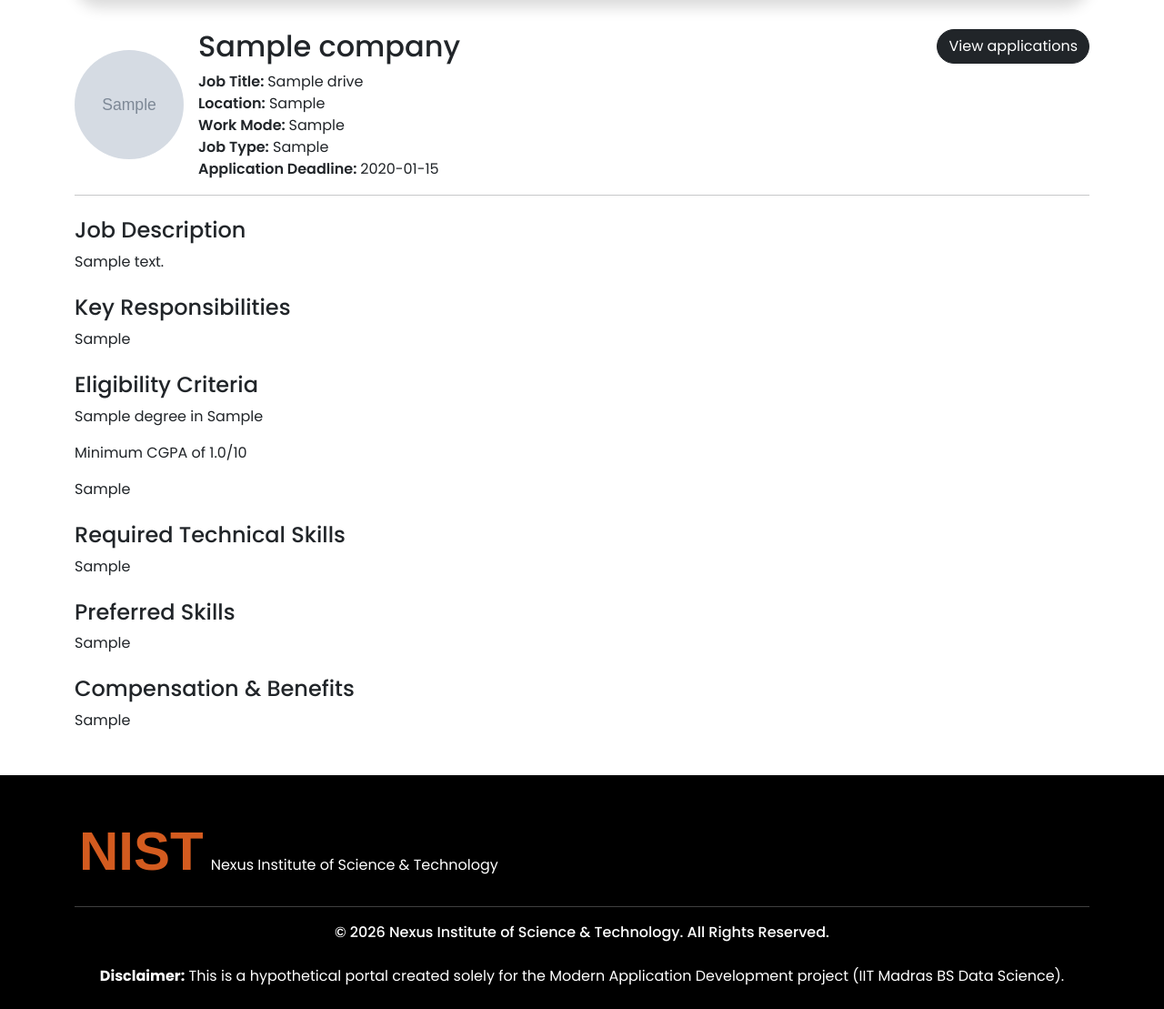
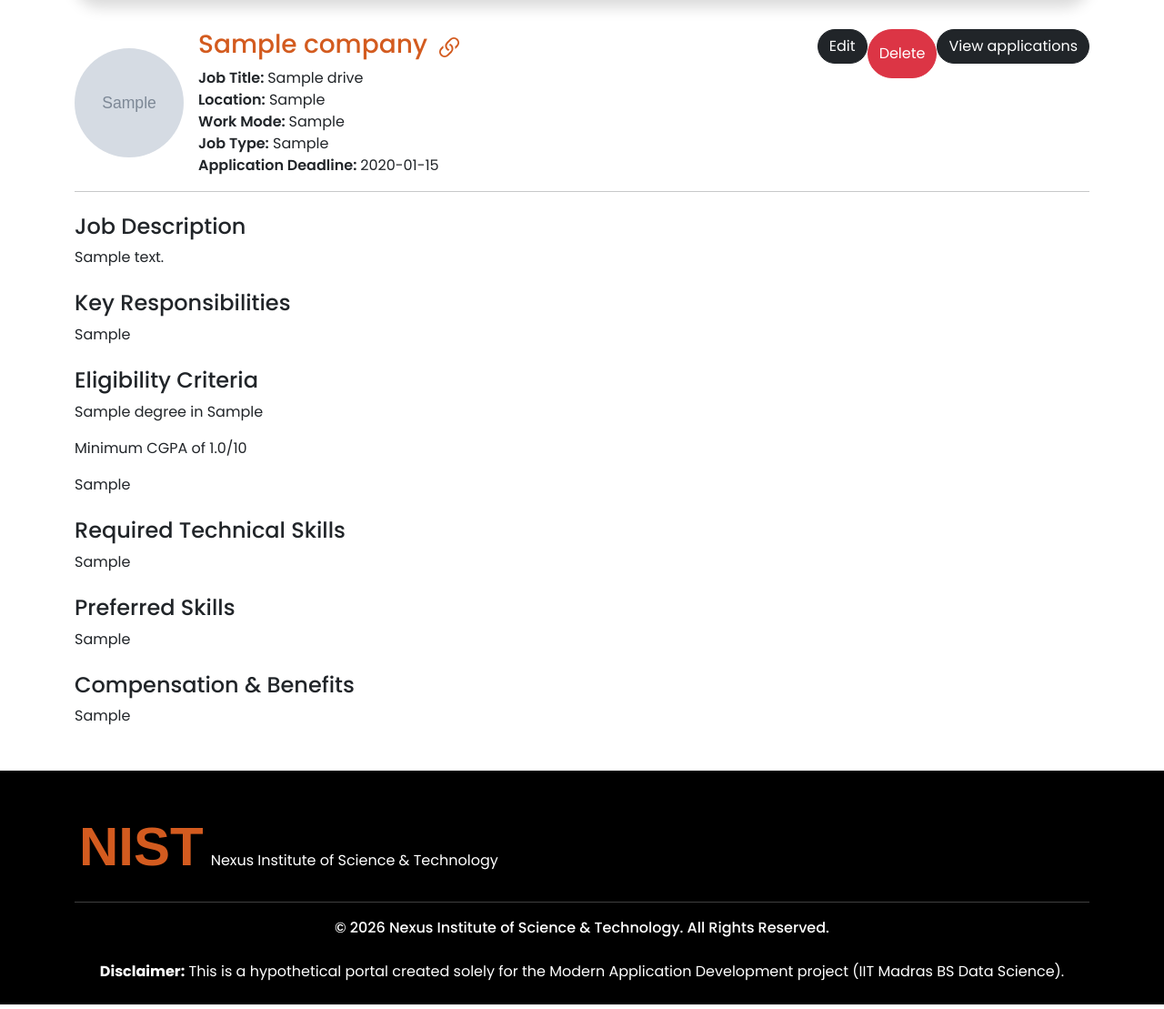
Before and after one commit to sarangkrish27/placement-portal-application-mad1, a Flask app: page /admin/1/details in a window 1280 px wide. Shown: the part 71-1180 px from the top of the page at 91% size. Run offline with Flask 3, Linux system fonts and the light colour scheme; a user stored in the database is signed in; tables that the repository leaves empty hold one stand-in row (values such as "Sample post"); grey boxes marked "Sample" are stand-in pictures; some libraries are stand-ins or nearby versions; some web fonts are replaced.

Commit message:
Company and Drive approve/reject bug FIXED

```diff
--- a/app.py
+++ b/app.py
@@ -30,11 +30,10 @@ def create_app():
     register_blueprints(app)
 
     with app.app_context():
-        from models import User, update_drive_status, reset_application_status_on_blacklist
+        from models import User, update_drive_status
 
         db.create_all()
         update_drive_status()
-        reset_application_status_on_blacklist()
 
         admin = User.query.filter_by(role='admin').first()
         if not admin:
--- a/templates/admin/drive_details.html
+++ b/templates/admin/drive_details.html
@@ -28,7 +28,13 @@
         </div>
 
         <div class="text-box">
-            <h3 style="font-size: 32px;">{{ drive.company.company_name }}</h3>
+            <a style="font-size: 32px; color: #D35B1F;" href="{{ url_for('admin.companyDetails', company_name= drive.company.company_name) }}" class="d-flex align-items-center gap-2 text-decoration-none">
+                <h3>{{ drive.company.company_name }}</h3>
+                <svg xmlns="http://www.w3.org/2000/svg" width="32" height="32" fill="currentColor" class="bi bi-link-45deg" viewBox="0 0 16 16">
+  <path d="M4.715 6.542 3.343 7.914a3 3 0 1 0 4.243 4.243l1.828-1.829A3 3 0 0 0 8.586 5.5L8 6.086a1 1 0 0 0-.154.199 2 2 0 0 1 .861 3.337L6.88 11.45a2 2 0 1 1-2.83-2.83l.793-.792a4 4 0 0 1-.128-1.287z"/>
+  <path d="M6.586 4.672A3 3 0 0 0 7.414 9.5l.775-.776a2 2 0 0 1-.896-3.346L9.12 3.55a2 2 0 1 1 2.83 2.83l-.793.792c.112.42.155.855.128 1.287l1.372-1.372a3 3 0 1 0-4.243-4.243z"/>
+</svg>
+            </a>
             <p><span>Job Title: </span>{{ drive.job_title }}</p>
             <p><span>Location:</span> {{ drive.location }}</p>
             <p><span>Work Mode: </span>{{ drive.work_mode }}</p>
@@ -37,11 +43,21 @@
             {% if drive.status == 'closed' %}
                 <p class="text-danger fw-bold">Application CLOSED</p>
             {% endif %}
+            {% if drive.company.user.is_blacklisted %}
+                <p class="text-danger fw-bold">Drive not available to public, as comapny is blacklisted. Reason: {{ drive.company.user.blacklist_reason }}</p>
+            {% endif %}
         </div>
     </div>
 
     {% if drive.status != 'pending' %}
     <div class="col-12 col-md-4 d-flex justify-content-md-end">
+        <a href="{{ url_for('admin.editCompany', company_id=drive.company.id) }}">
+        <button type="button"class="btn btn-dark rounded-pill">Edit</button>
+    </a>
+    <button type="button" class="btn btn-danger rounded-pill" data-bs-toggle="modal"
+                            data-bs-target="#deleteModel">
+                            Delete
+                        </button>
         <a href="{{ url_for('admin.driveApplications', drive_id=drive.id) }}">
             <button type="button" class="btn btn-dark rounded-pill mb-3 w-100 w-md-auto">
                 View applications
@@ -82,12 +98,12 @@
     </div>
         {% if drive.status == 'pending' %}
         <div class="btn-box d-flex justify-content-end gap-3">
-            <form action="{{ url_for('reject_drive', drive_id=drive.id) }}" method="POST">
+            <form action="{{ url_for('admin.reject_drive', drive_id=drive.id) }}" method="POST">
         <button type="submit" class="btn rounded-pill btn-danger">
             Reject
         </button>
     </form>
-            <form action="{{ url_for('approve_drive', drive_id=drive.id) }}" method="POST">
+            <form action="{{ url_for('admin.approve_drive', drive_id=drive.id) }}" method="POST">
         <button type="submit" class="btn rounded-pill btn-success">
             Approve
         </button>
@@ -99,5 +115,26 @@
 
 </div>
 
+
+<form action="{{ url_for('admin.userDelete', uid=drive.company.uid) }}" method="post">
+    <div class="modal fade" id="deleteModel" tabindex="-1" aria-labelledby="exampleModalLabel" aria-hidden="true">
+        <div class="modal-dialog modal-dialog-centered">
+            <div class="modal-content">
+                <div class="modal-header">
+                    <h1 class="modal-title fs-5" id="exampleModalLabel">Confirm delete</h1>
+                    <button type="button" class="btn-close" data-bs-dismiss="modal" aria-label="Close"></button>
+                </div>
+                <div class="modal-body">
+                    <p>Deletion is permanent and cannot be reversed.</p>
+                </div>
+                <div class="modal-footer">
+                    <button type="button" class="btn btn-secondary" data-bs-dismiss="modal">Close</button>
+                    <input type="submit" class="btn btn-danger" value="Delete">
+                </div>
+            </div>
+        </div>
+    </div>
+</form>
+
 {% include 'footer.html' %}
 {% endblock %}
```
Also changed, not shown: models.py (+0 -8 lines), templates/admin/company_details.html (+12 -6 lines).
